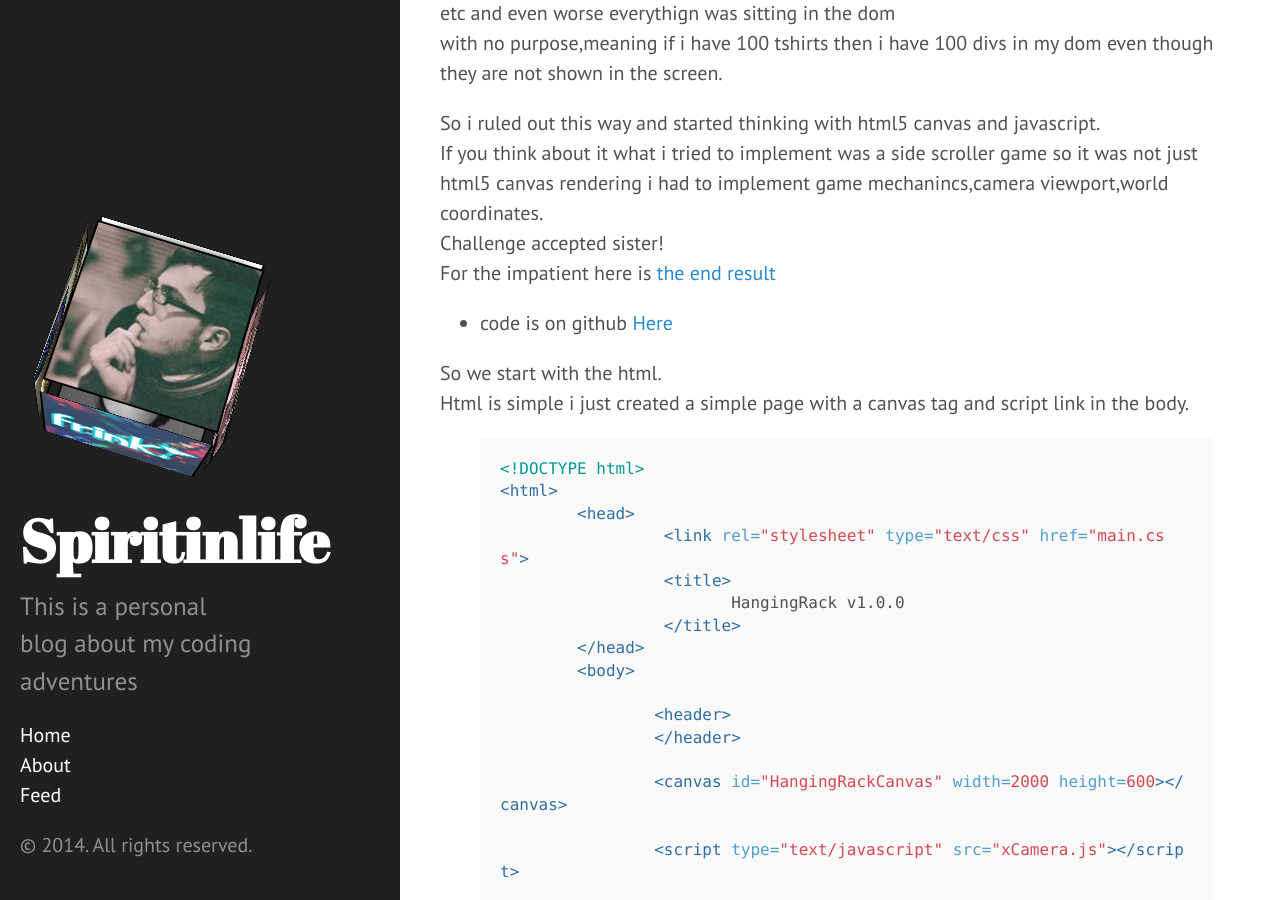
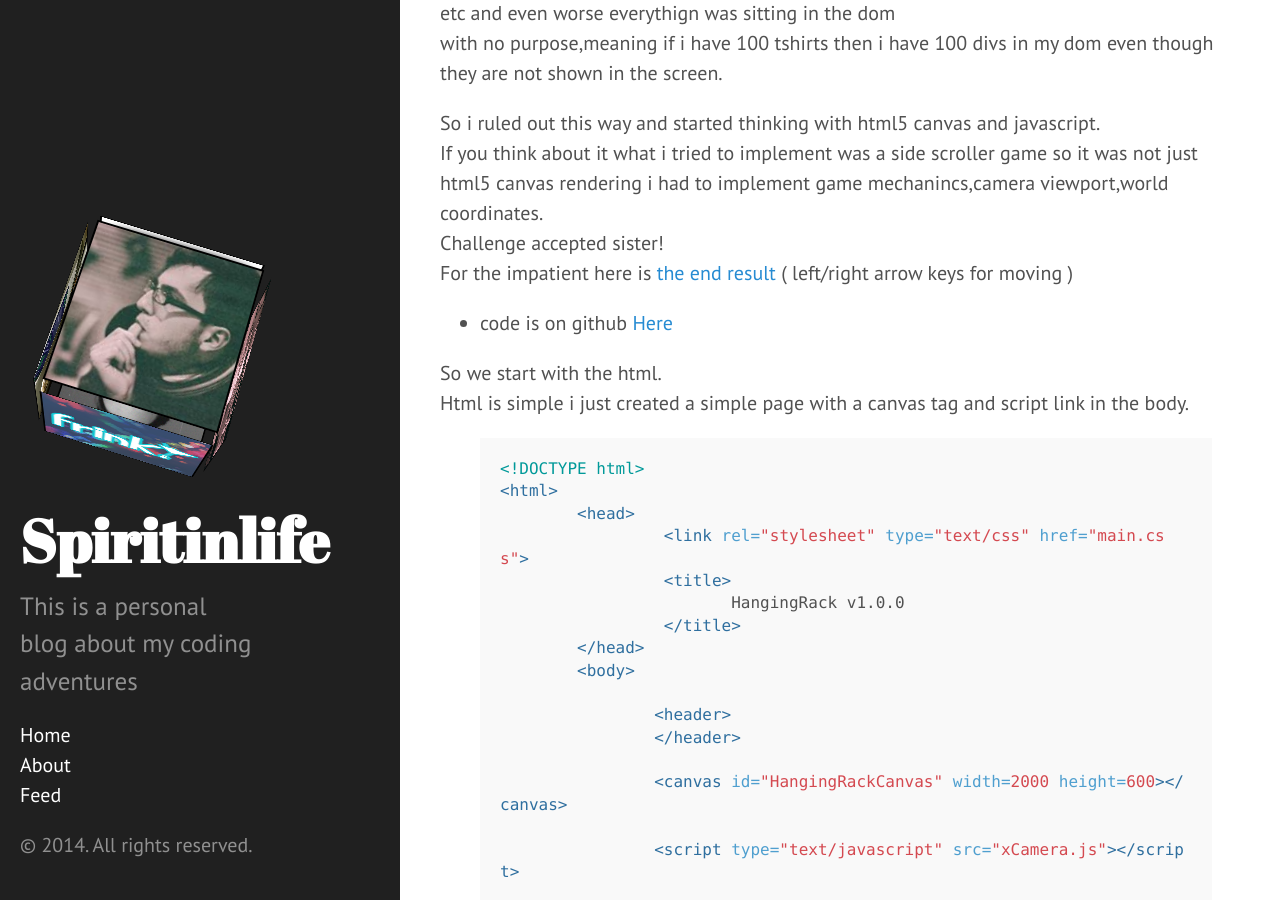
Before and after one commit to spiritinlife/spiritinlife.github.io, a Jekyll site: the page built from _posts/2014-08-02-Implementing-hanging-rack-clothes-js-canvas.markdown, in a window 1280 px wide and 900 px high, scrolled down 592 px. Built offline with Jekyll 4.4.1, drawn with Linux system fonts in a browser that asks for light colours; Markdown is read by kramdown in place of the engine named in the settings; comment, search, counter and statistics services are not loaded.

Commit message:
Article about javascript canvas

```diff
--- a/_posts/2014-08-02-Implementing-hanging-rack-clothes-js-canvas.markdown
+++ b/_posts/2014-08-02-Implementing-hanging-rack-clothes-js-canvas.markdown
@@ -22,7 +22,7 @@ with no purpose,meaning if i have 100 tshirts then i have 100 divs in my dom eve
 So i ruled out this way and started thinking with html5 canvas and javascript.<br>
 If you think about it what i tried to implement was a side scroller game so it was not just html5 canvas rendering i had to implement game mechanincs,camera viewport,world coordinates.<br>
 Challenge accepted sister!<br>
-For the impatient here is   <a href="http://spiritinlife.github.io/hidden_articles/HangingRack/">the end result</a><br>
+For the impatient here is   <a href="http://spiritinlife.github.io/hidden_articles/HangingRack/">the end result</a> ( left/right arrow keys for moving )<br>
 + code is on github <a href="https://github.com/spiritinlife/spiritinlife.github.io/tree/master/hidden_articles/HangingRack">Here</a><br>
 
 So we start with the html.<br>
```
